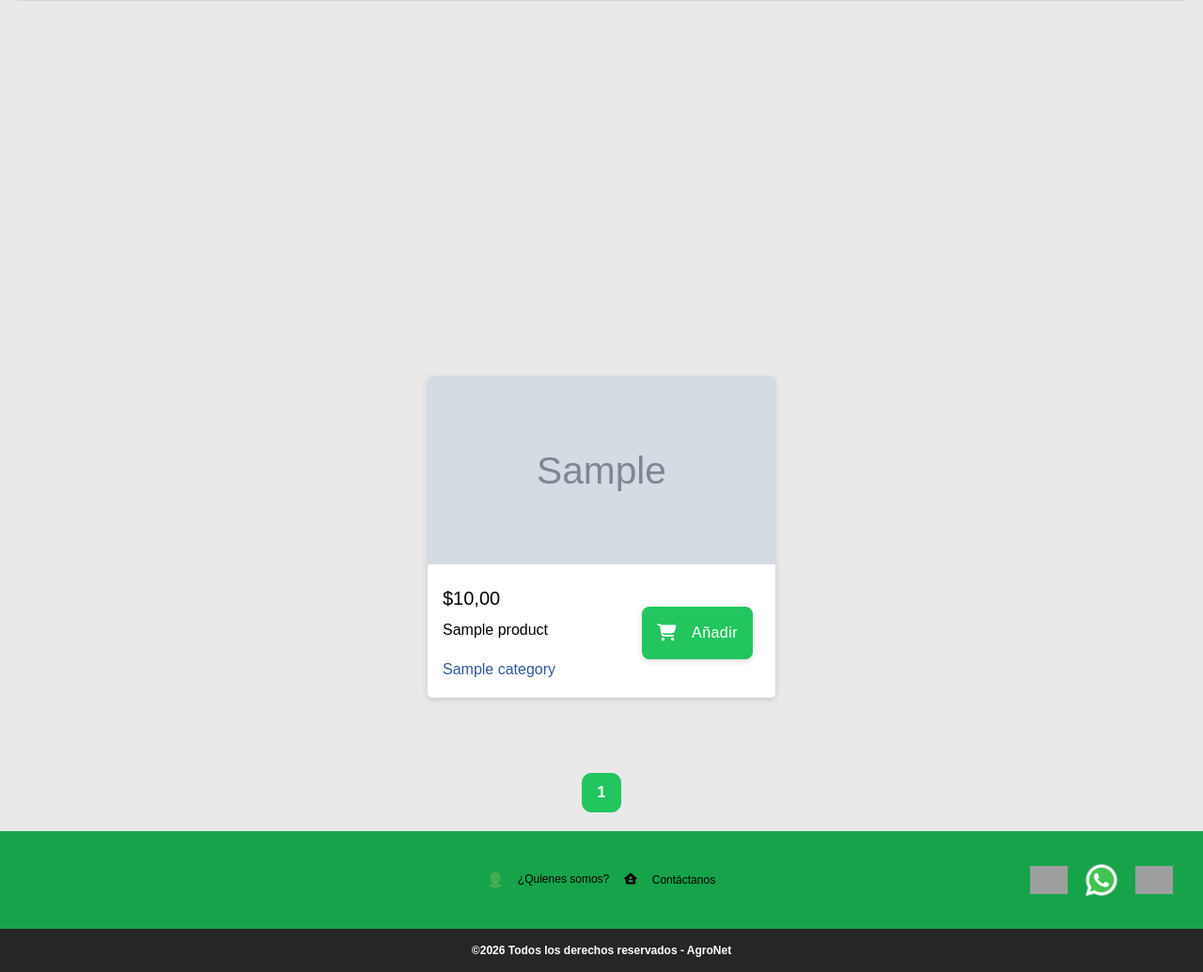
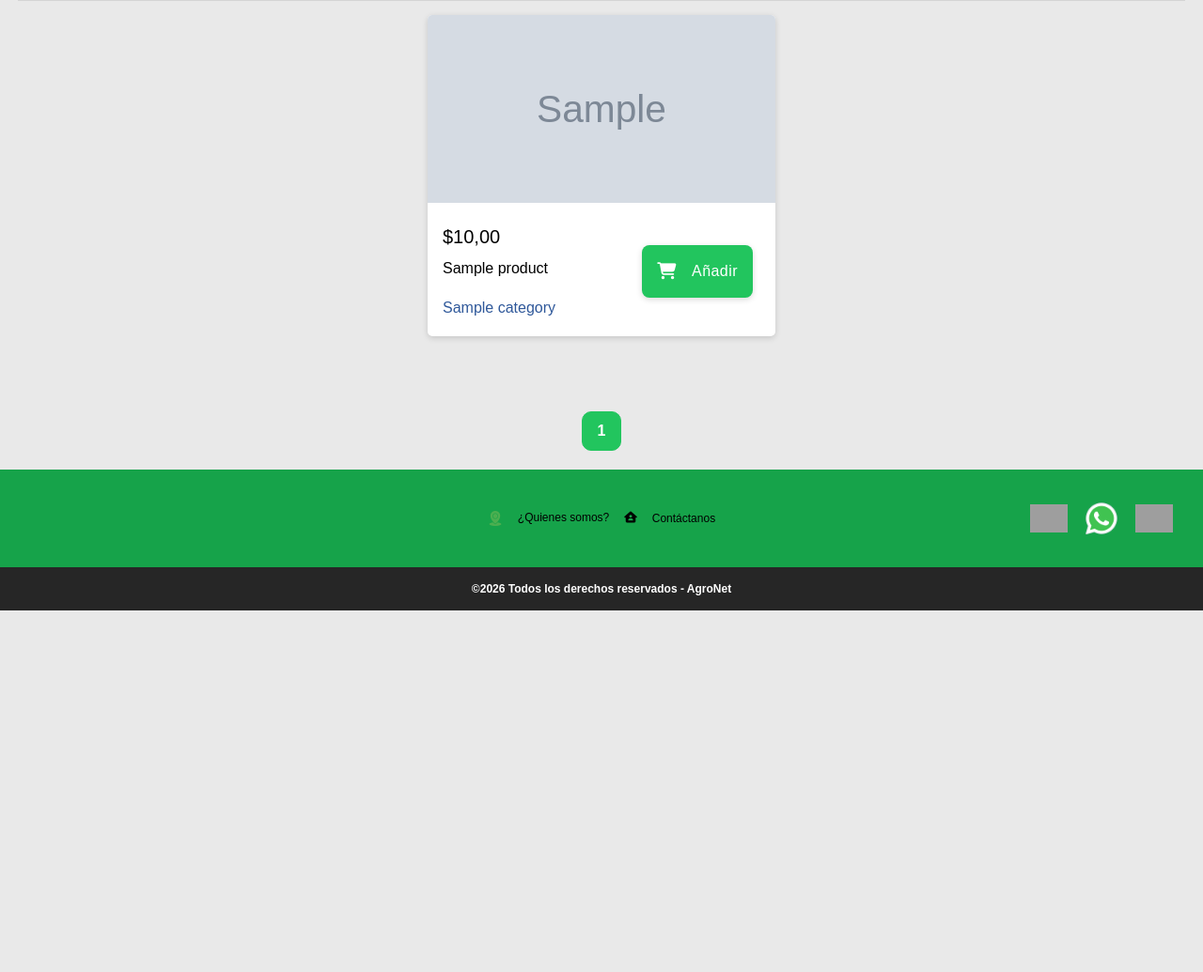
Before and after one commit to EstebanLopp/Backend-AgroNet, a Django app: page /catalogo/ in a window 1280 px wide. Shown: the part 216-1251 px from the top of the page at 94% size. After the commit the page ends 866 px from the top, so only its background shows below. Run offline with Django 5.2, Linux system fonts and the light colour scheme; tables that the repository leaves empty hold one stand-in row (values such as "Sample post"); grey boxes marked "Sample" are stand-in pictures; parts of the project's set-up code (start-up, migrations or seed data) failed here and were passed over; grey boxes are pictures that could not be loaded.

Commit message:
feat: Guardando cambios locales

```diff
--- a/src/products/models.py
+++ b/src/products/models.py
@@ -18,8 +18,6 @@ class Category(models.Model):
 class Product(models.Model):
     UNIT_CHOICES = [
         ("kg", "Kilogramo"),
-        ("und", "Unidad"),
-        ("lb", "Libra"),
     ]
 
     STATUS_CHOICES = [
@@ -34,7 +32,8 @@ class Product(models.Model):
 
     WEIGHT_UNIT_CHOICES = [
         ("kg", "Kilogramo"),
-
+        ("g", "Gramo"),
+        ("lb", "Libra"),
     ]
 
     PAYMENT_CHOICES = [
--- a/src/static/css/components/25_cards_product.css
+++ b/src/static/css/components/25_cards_product.css
@@ -3,7 +3,6 @@ y product_seller.html (seller-pages) */
 
 /* ----------- Contenedor principal y productos ----------- */
 .products {
-  margin-top: 20rem !important;
   margin-bottom: 1px;
   display: flex;
   flex-wrap: wrap;
@@ -17,7 +16,6 @@ y product_seller.html (seller-pages) */
 
 /* ----------- Tarjeta de producto ----------- */
 .product1 {
-  margin-top: 20rem !important;
   background-color: var(--white);
   flex: 1 1 100%;
   border-radius: 5px;
```
Also changed, not shown: src/products/migrations/0010_alter_product_unit_alter_product_weight_unit.py (added), src/products/migrations/0011_alter_product_weight_unit.py (added).
